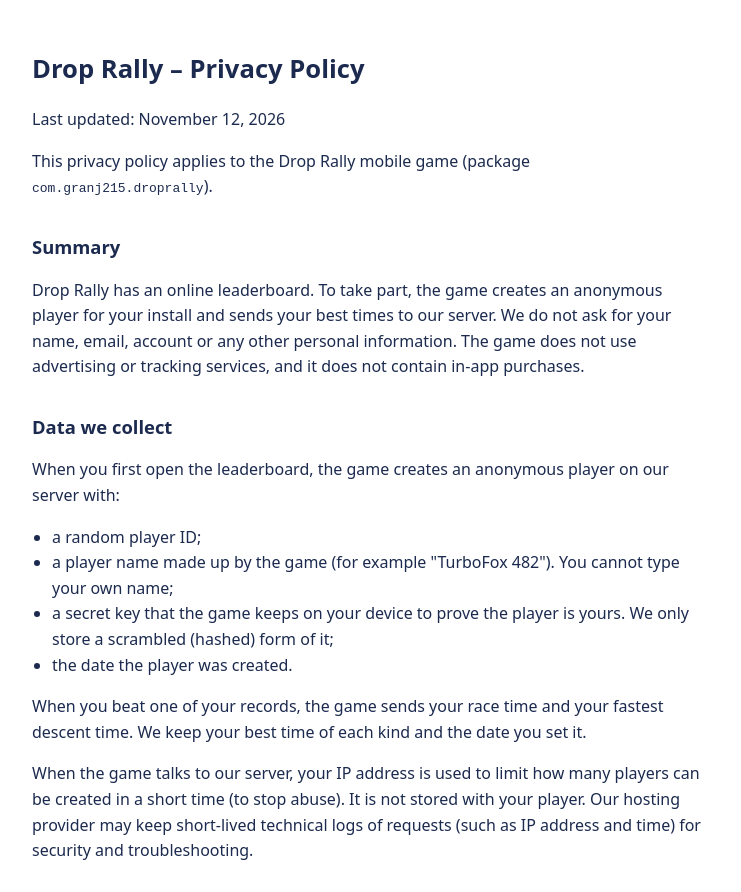
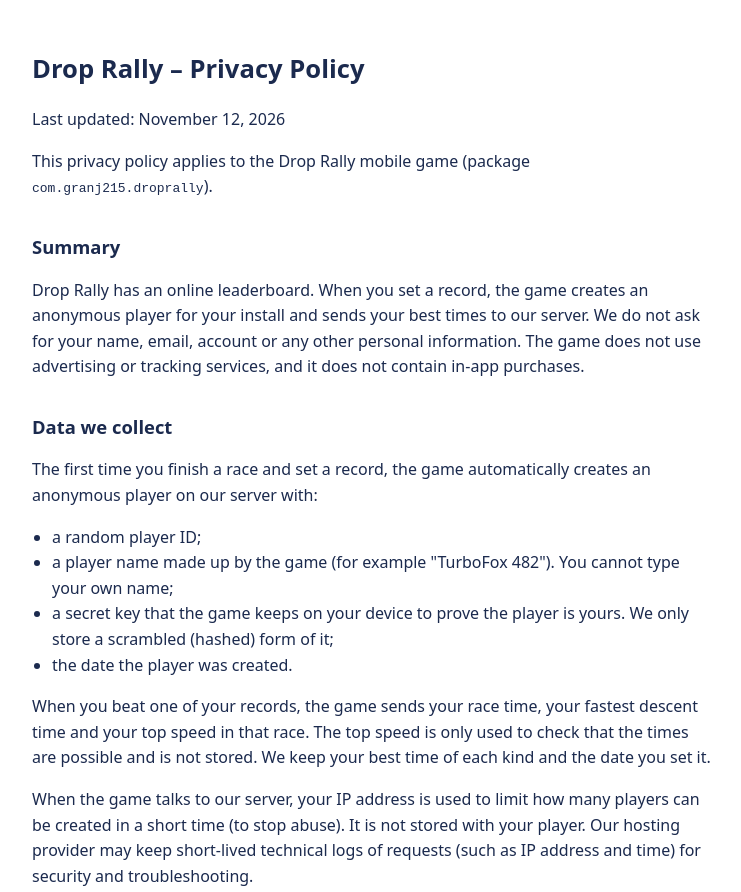
Before and after one commit to joncodeofficial/drop-rally-privacy, a plain HTML site: page index.html in a window 1280 px wide. Shown: the top 892 px of the page, without its empty margins (268-1009 px from the left). Drawn offline with Linux system fonts and the light colour scheme.

Commit message:
Privacy policy: when the player is made, the top speed checked and not kept
Co-Authored-By: Claude Opus 5.5 <noreply@anthropic.com>

```diff
--- a/index.html
+++ b/index.html
@@ -18,17 +18,17 @@
 <p>This privacy policy applies to the Drop Rally mobile game (package <code>com.granj215.droprally</code>).</p>
 
 <h2>Summary</h2>
-<p>Drop Rally has an online leaderboard. To take part, the game creates an anonymous player for your install and sends your best times to our server. We do not ask for your name, email, account or any other personal information. The game does not use advertising or tracking services, and it does not contain in-app purchases.</p>
+<p>Drop Rally has an online leaderboard. When you set a record, the game creates an anonymous player for your install and sends your best times to our server. We do not ask for your name, email, account or any other personal information. The game does not use advertising or tracking services, and it does not contain in-app purchases.</p>
 
 <h2>Data we collect</h2>
-<p>When you first open the leaderboard, the game creates an anonymous player on our server with:</p>
+<p>The first time you finish a race and set a record, the game automatically creates an anonymous player on our server with:</p>
 <ul>
   <li>a random player ID;</li>
   <li>a player name made up by the game (for example "TurboFox 482"). You cannot type your own name;</li>
   <li>a secret key that the game keeps on your device to prove the player is yours. We only store a scrambled (hashed) form of it;</li>
   <li>the date the player was created.</li>
 </ul>
-<p>When you beat one of your records, the game sends your race time and your fastest descent time. We keep your best time of each kind and the date you set it.</p>
+<p>When you beat one of your records, the game sends your race time, your fastest descent time and your top speed in that race. The top speed is only used to check that the times are possible and is not stored. We keep your best time of each kind and the date you set it.</p>
 <p>When the game talks to our server, your IP address is used to limit how many players can be created in a short time (to stop abuse). It is not stored with your player. Our hosting provider may keep short-lived technical logs of requests (such as IP address and time) for security and troubleshooting.</p>
 
 <h2>How we use it</h2>
```
